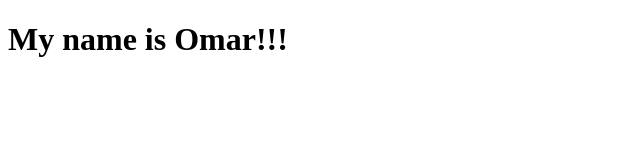
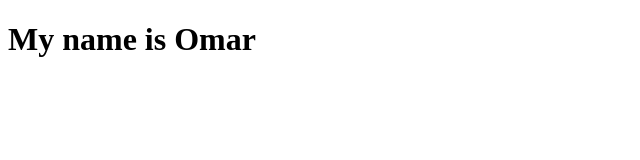
Before and after one commit to OmarAra1n/first-github-project, a plain HTML site: page index.html in a window 1280 px wide. Shown: the full height of the page, 0-640 px from the left. Drawn offline with Linux system fonts and the light colour scheme.

Commit message:
initial commit

```diff
--- a/index.html
+++ b/index.html
@@ -7,6 +7,6 @@
     <title>Document</title>
 </head>
 <body>
-    <h1>My name is Omar!!!</h1>
+    <h1>My name is Omar</h1>
 </body>
 </html>
```
